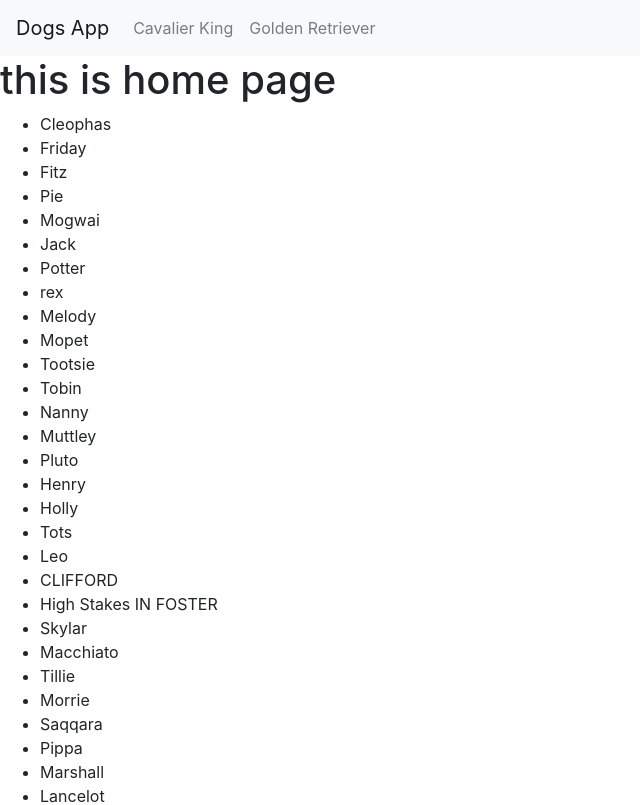
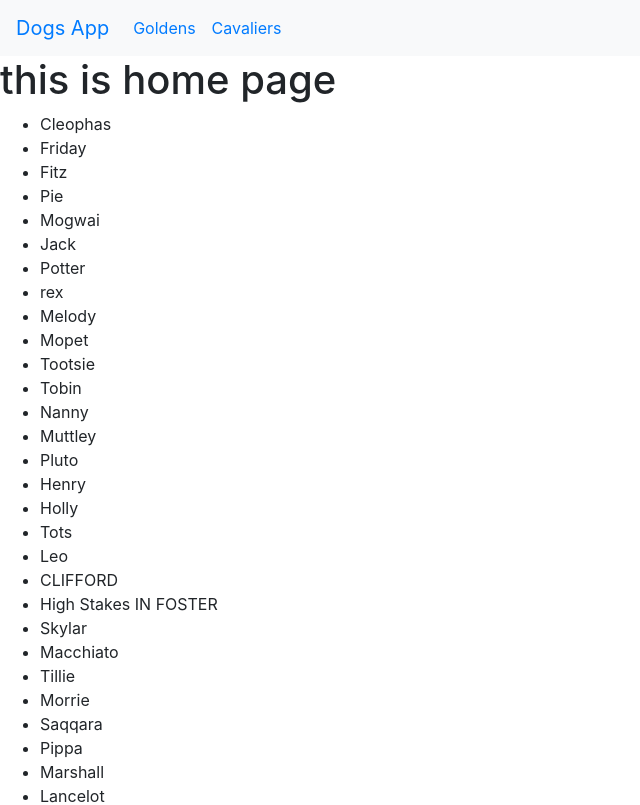
Before and after one commit to 1t1e1/dogs-app, a React (Create React App) app: page / in a window 1280 px wide. Shown: the top 805 px of the page, without its empty margins (0-640 px from the left). Built offline with nearby package versions, Linux system fonts and the light colour scheme.

Commit message:
Navbar Link edited

```diff
--- a/src/Header.js
+++ b/src/Header.js
@@ -8,6 +8,8 @@ import {
     NavItem,
     NavLink,
 } from "reactstrap";
+import { Link } from "react-router-dom";
+import routes from "./routes";
 
 const Header = (props) => {
     const [isOpen, setIsOpen] = useState(false);
@@ -17,18 +19,23 @@ const Header = (props) => {
     return (
         <div>
             <Navbar color="light" light expand="md">
-                <NavbarBrand href="/">Dogs App</NavbarBrand>
+                <NavbarBrand>
+                    <Link to="/">Dogs App</Link>
+                </NavbarBrand>
                 <NavbarToggler onClick={toggle} />
                 <Collapse isOpen={isOpen} navbar>
                     <Nav className="mr-auto" navbar>
-                        <NavItem>
-                            <NavLink href="/components/">Cavalier King</NavLink>
-                        </NavItem>
-                        <NavItem>
-                            <NavLink href="https://github.com/reactstrap/reactstrap">
-                                Golden Retriever
-                            </NavLink>
-                        </NavItem>
+                        {routes
+                            .filter((route) => route.path !== "/")
+                            .map((route) => (
+                                <NavItem>
+                                    <NavLink>
+                                        <Link to={route.path}>
+                                            {route.title}
+                                        </Link>
+                                    </NavLink>
+                                </NavItem>
+                            ))}
                     </Nav>
                 </Collapse>
             </Navbar>
--- a/src/routes.js
+++ b/src/routes.js
@@ -7,16 +7,19 @@ const routes = [
         path: "/",
         isExact: true,
         component: Homepage,
+        title: "Dogs App",
     },
     {
         path: "/tur/golden-retriever",
         isExact: true,
         component: Goldens,
+        title: "Goldens",
     },
     {
         path: "/tur/cavalier-king-charles-spaniel",
         isExact: true,
         component: Cavaliers,
+        title: "Cavaliers",
     },
 ];
 
```
